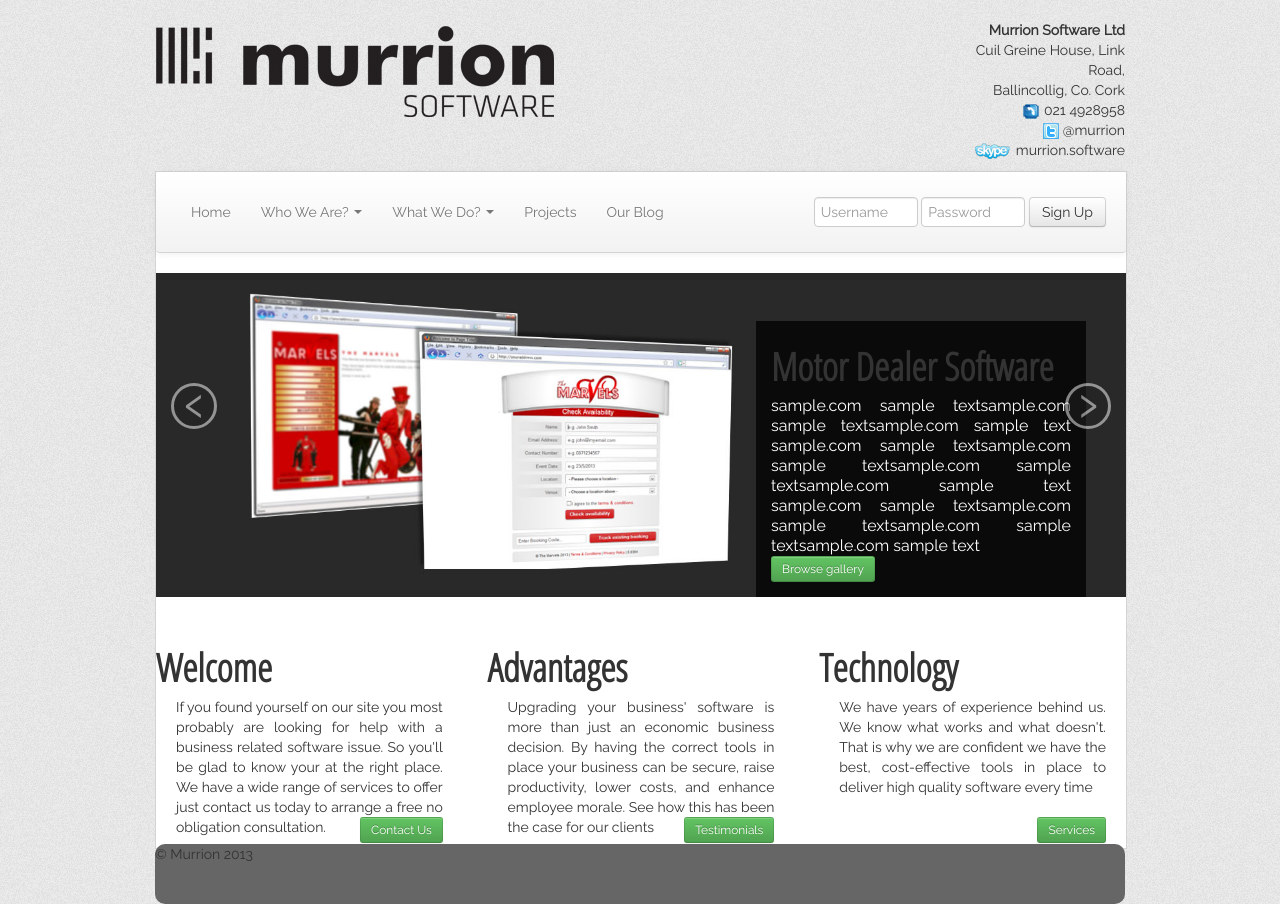
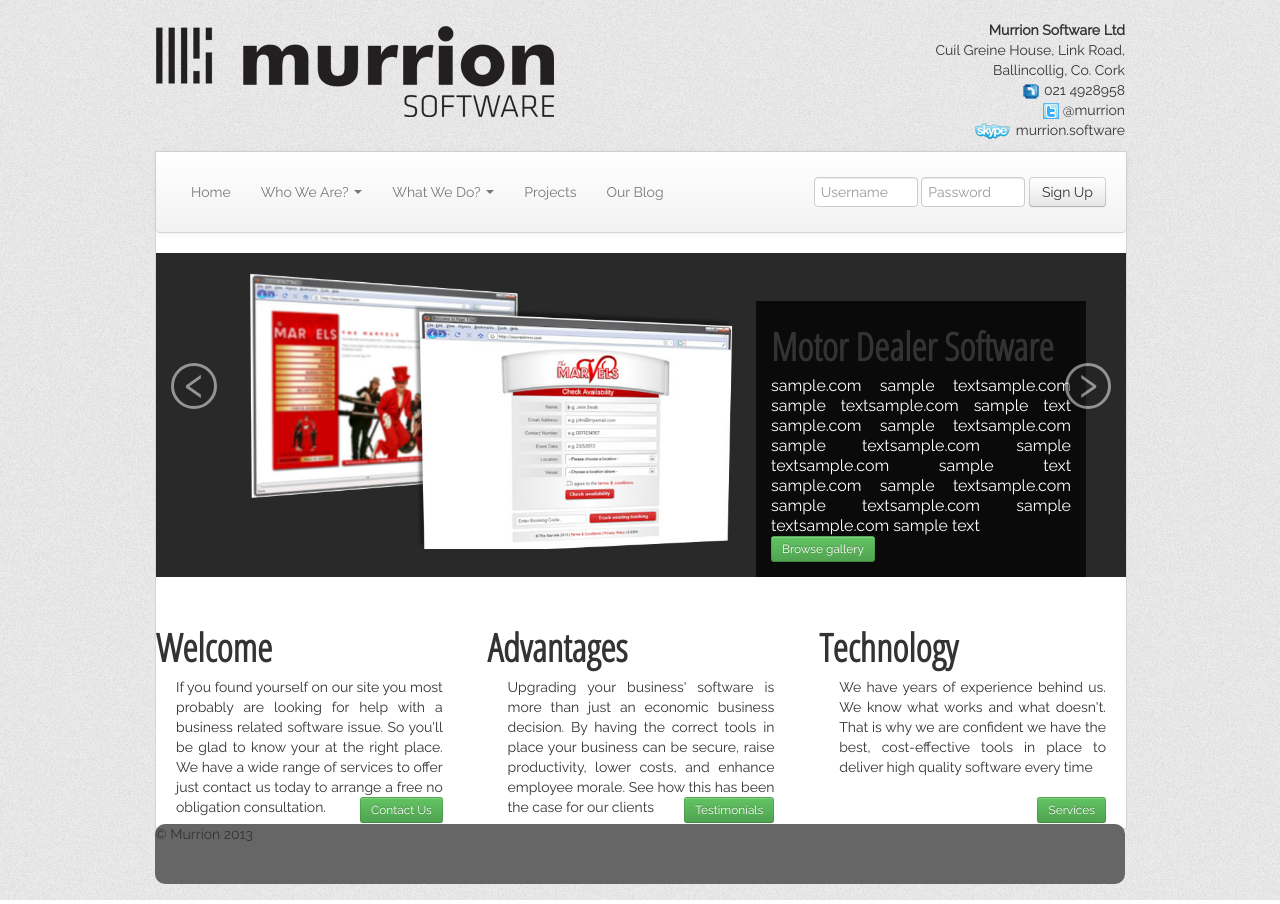
Before and after one commit to donz2013/murrion_software, a plain HTML site: page index.html in a window 1280 px wide. Drawn offline with Linux system fonts and the light colour scheme; a web font is replaced by a local one.

Commit message:
expanded contact details text area
expanded contact details text area so addresses fit

```diff
--- a/index.html
+++ b/index.html
@@ -50,7 +50,7 @@ body {
 <div class="container">
 <div class="row-fluid">
   <div class="span5 offset1"> <br><a class="brand" href="#"><img src="img/logo.png"></a> </div>
-  <div class="span2 offset3">
+  <div class="span3 offset2">
     <p align="right">
     <br><b>Murrion Software Ltd</b><br>
     Cuil Greine House, Link Road,<br>
```
